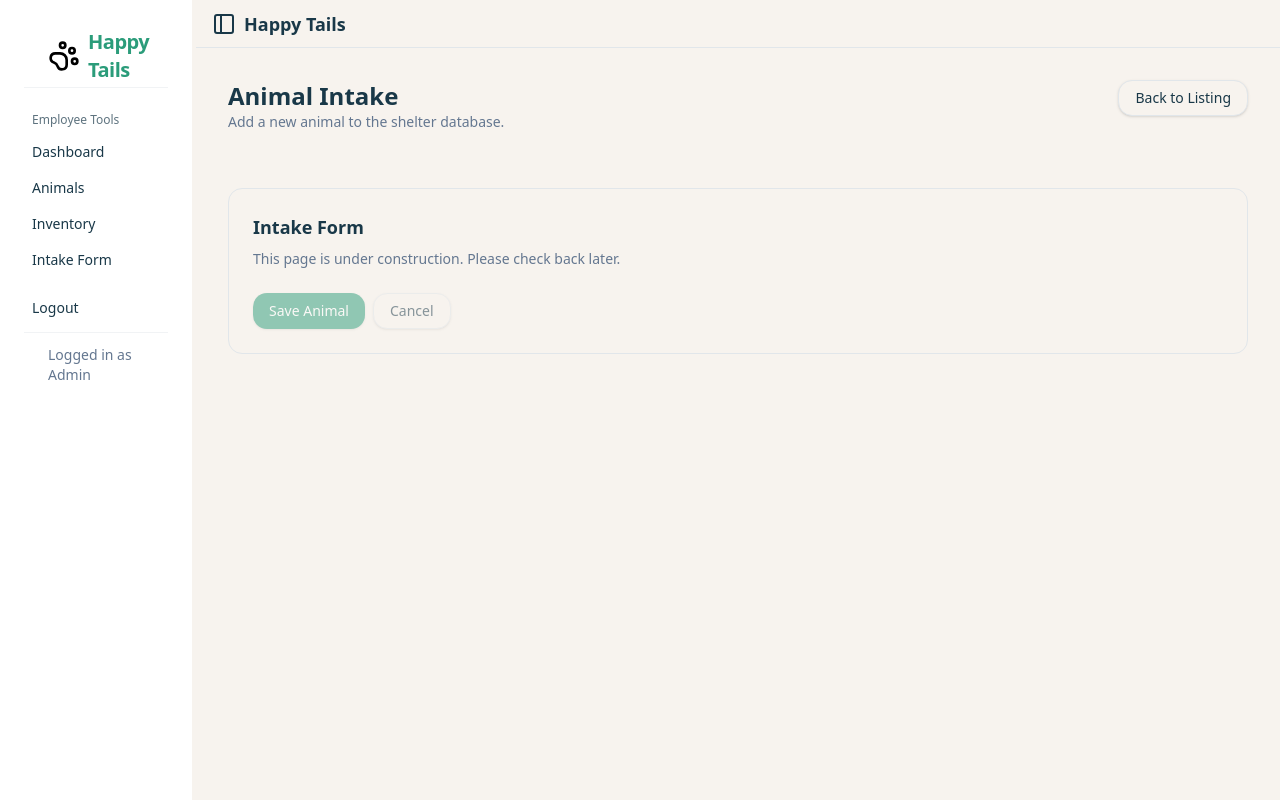
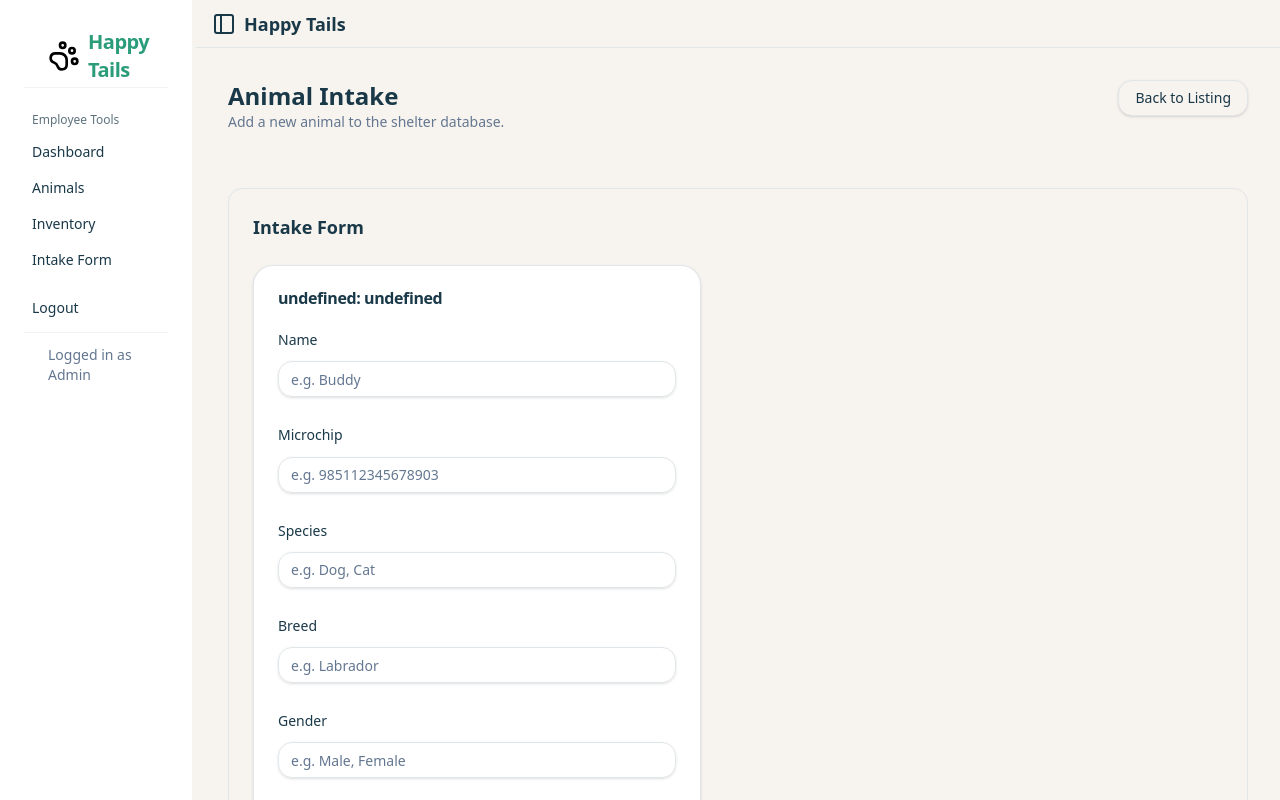
Before and after one commit to kasandra0/happytailsshelter_frontend, a React app in the folder app/: page /staff/animals/new in a window 1280 px wide. Built offline with nearby package versions, Linux system fonts and the light colour scheme; the HTML template or start-up script is replaced by a standard one.

Commit message:
just added a form without a submit to animal listing page

```diff
--- a/app/src/pages/AnimalIntakePage.tsx
+++ b/app/src/pages/AnimalIntakePage.tsx
@@ -1,7 +1,22 @@
+import { useState } from "react";
 import { Button } from "@/components/ui/button";
-import { NavLink } from "react-router-dom";
+import { NavLink, useNavigate } from "react-router-dom";
+import { ManageAnimalForm } from "@/components/form/manageAnimalForm";
+import { useAnimalStore } from "@/store/animals/animalStore";
+import type { Animal } from "@/types/types";
+
 
 export default function AnimalIntakePage() {
+  const navigate = useNavigate();
+  const { createAnimal } = useAnimalStore();
+
+  const handleSubmit = async (animal: Animal) => {
+    const { animal_id, ...newAnimal } = animal;
+    await createAnimal(newAnimal);
+    navigate("/animals");
+  };
+
+
   return (
     <div className="flex flex-1 flex-col gap-4 p-4">
       <div className="flex items-start justify-between gap-4">
@@ -19,17 +34,17 @@ export default function AnimalIntakePage() {
 
       <div className="container mx-auto py-10">
         <div className="rounded-md border p-6">
-          <h3 className="text-lg font-semibold">Intake Form</h3>
-          <p className="mt-2 text-sm text-muted-foreground">
-            This page is under construction. Please check back later.
-          </p>
+          <h3 className="text-lg font-semibold mb-6">Intake Form</h3>
 
-          <div className="mt-6 flex gap-2">
-            <Button disabled>Save Animal</Button>
-            <Button disabled variant="outline">
-              Cancel
-            </Button>
-          </div>
+          <form id="manage-animal-form" onSubmit={(e) => e.preventDefault()}>
+            <ManageAnimalForm animal={null} onSubmit={handleSubmit} />
+
+            <div className="mt-6">
+              <Button type="submit" form="manage-animal-form">
+                Add New Animal
+              </Button>
+            </div>
+          </form>
         </div>
       </div>
     </div>
```
